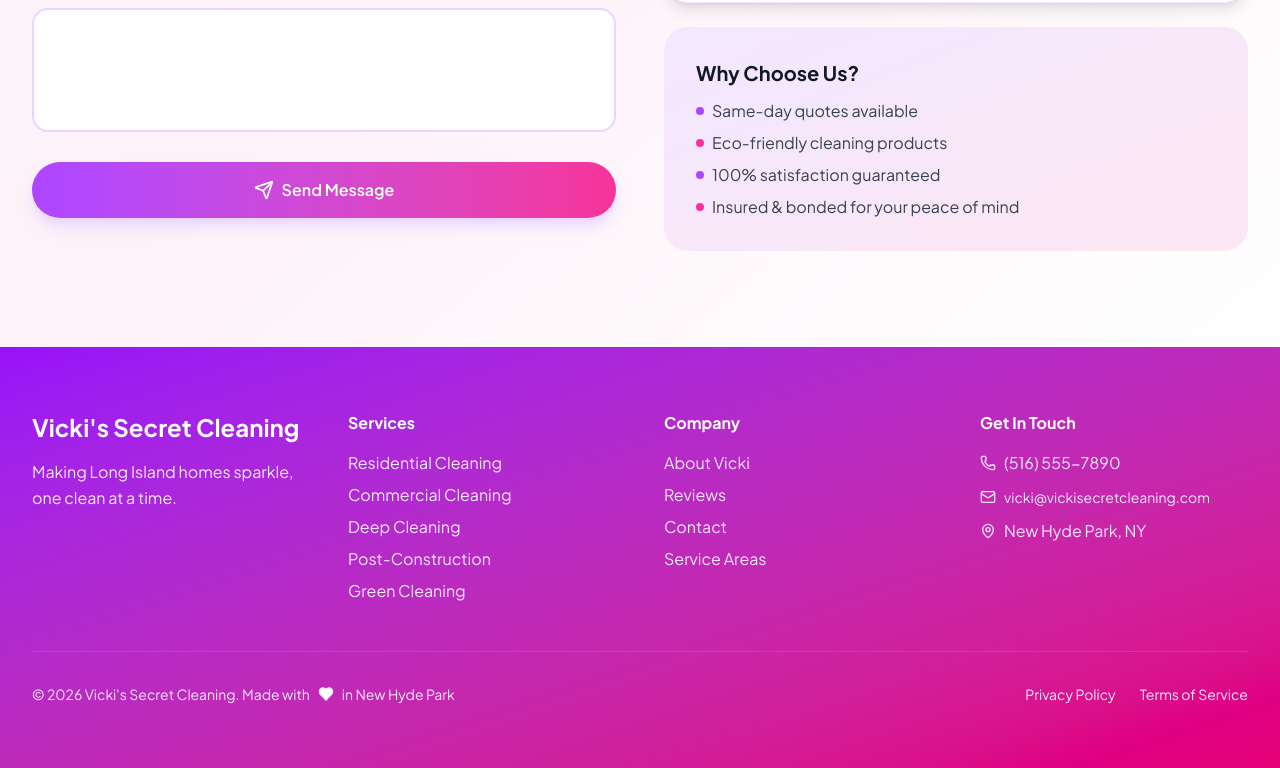
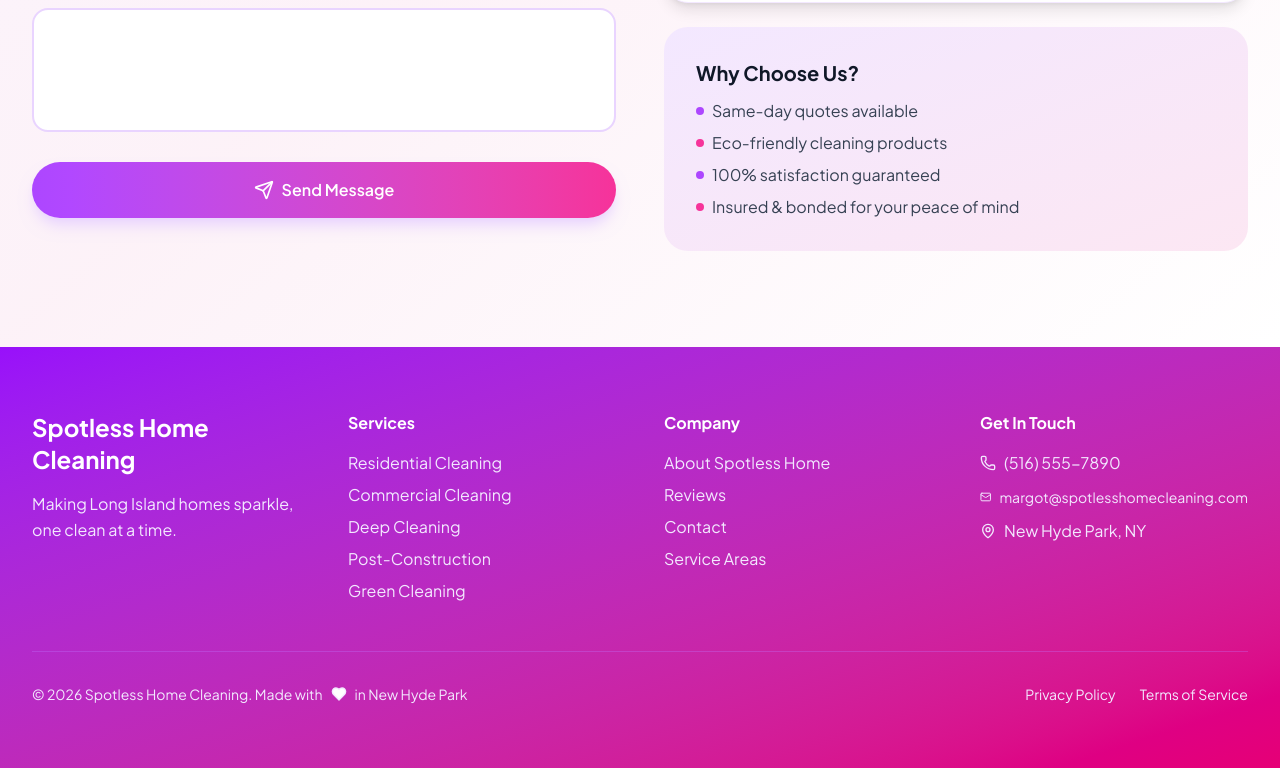
Before and after one commit to terryhuangjr-lgtm/spotless-home, a React (Vite) app: page / in a window 1280 px wide. Shown: the part 4664-5432 px from the top of the page. Built offline with nearby package versions, Linux system fonts and the light colour scheme.

Commit message:
Update Footer.tsx

```diff
--- a/src/app/components/Footer.tsx
+++ b/src/app/components/Footer.tsx
@@ -6,7 +6,7 @@ export default function Footer() {
       <div className="max-w-7xl mx-auto px-4 sm:px-6 lg:px-8">
         <div className="grid md:grid-cols-4 gap-12 mb-12">
           <div>
-            <h3 className="text-2xl font-bold mb-4">Vicki's Secret Cleaning</h3>
+            <h3 className="text-2xl font-bold mb-4">Spotless Home Cleaning</h3>
             <p className="text-purple-100 leading-relaxed">
               Making Long Island homes sparkle, one clean at a time.
             </p>
@@ -26,7 +26,7 @@ export default function Footer() {
           <div>
             <h4 className="font-bold mb-4">Company</h4>
             <ul className="space-y-2 text-purple-100">
-              <li><a href="#about" className="hover:text-white transition-colors">About Vicki</a></li>
+              <li><a href="#about" className="hover:text-white transition-colors">About Spotless Home</a></li>
               <li><a href="#reviews" className="hover:text-white transition-colors">Reviews</a></li>
               <li><a href="#contact" className="hover:text-white transition-colors">Contact</a></li>
               <li><a href="#" className="hover:text-white transition-colors">Service Areas</a></li>
@@ -42,8 +42,8 @@ export default function Footer() {
               </div>
               <div className="flex items-center gap-2">
                 <Mail className="w-4 h-4" />
-                <a href="mailto:vicki@vickisecretcleaning.com" className="hover:text-white transition-colors text-sm">
-                  vicki@vickisecretcleaning.com
+                <a href="mailto:margot@spotlesshomecleaning.com" className="hover:text-white transition-colors text-sm">
+                  margot@spotlesshomecleaning.com
                 </a>
               </div>
               <div className="flex items-center gap-2">
@@ -56,7 +56,7 @@ export default function Footer() {
 
         <div className="border-t border-purple-400/30 pt-8 flex flex-col md:flex-row justify-between items-center gap-4">
           <p className="text-purple-100 text-sm flex items-center gap-2">
-            © 2026 Vicki's Secret Cleaning. Made with <Heart className="w-4 h-4 fill-white" /> in New Hyde Park
+            © 2026 Spotless Home Cleaning. Made with <Heart className="w-4 h-4 fill-white" /> in New Hyde Park
           </p>
           <div className="flex gap-6 text-sm text-purple-100">
             <a href="#" className="hover:text-white transition-colors">Privacy Policy</a>
```
